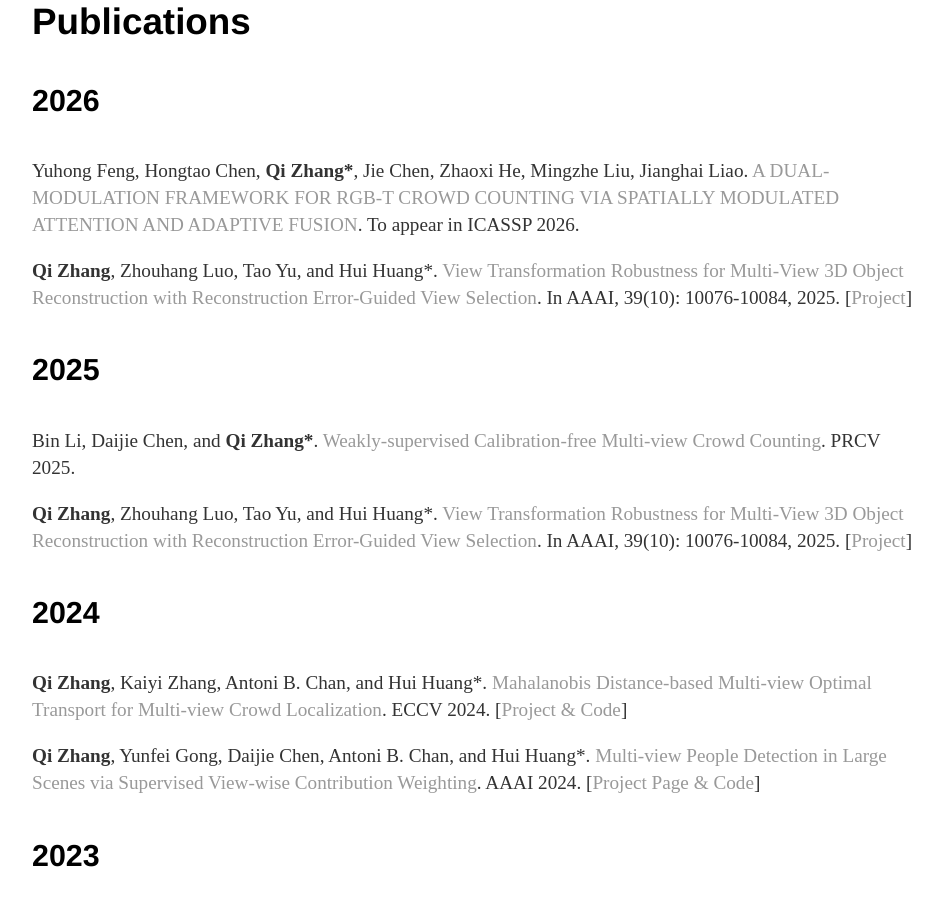
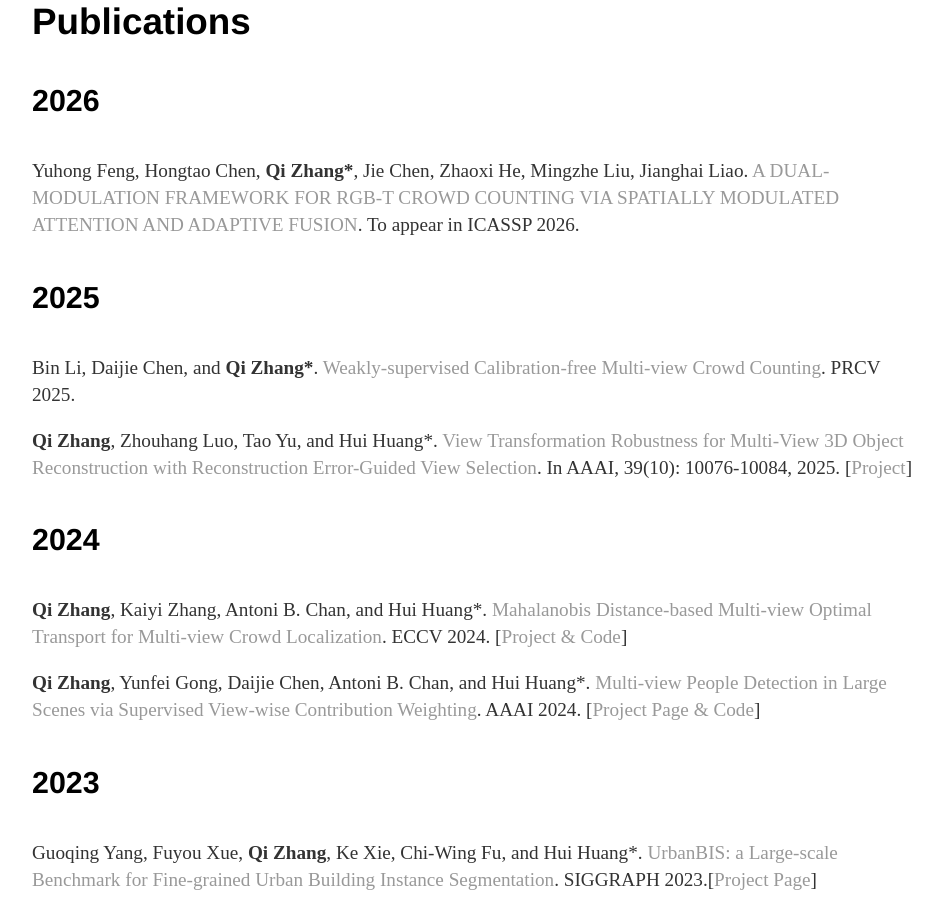
Before and after one commit to zqyq/zqyq.github.io, a Jekyll site: the page built from about/index.html, in a window 1280 px wide and 900 px high, scrolled down 760 px. Shown: the whole window, without its empty margins (160-1102 px from the left). Built offline with Jekyll 4.4.1, drawn with Linux system fonts in a browser that asks for light colours.

Commit message:
Update index.html

```diff
--- a/about/index.html
+++ b/about/index.html
@@ -37,8 +37,6 @@
 		<h4>2026</h4>
 		<p> Yuhong Feng, Hongtao Chen,  <strong>Qi Zhang*</strong>, Jie Chen, Zhaoxi He, Mingzhe Liu, Jianghai Liao. <a href=''>A DUAL-MODULATION FRAMEWORK FOR RGB-T CROWD COUNTING VIA SPATIALLY MODULATED ATTENTION AND ADAPTIVE FUSION</a>. To appear in ICASSP 2026.
 		</p>
-		<p> <strong>Qi Zhang</strong>, Zhouhang Luo, Tao Yu, and Hui Huang*. <a href='https://arxiv.org/abs/2412.11428'>View Transformation Robustness for Multi-View 3D Object Reconstruction with Reconstruction Error-Guided View Selection</a>.
-			In AAAI, 39(10): 10076-10084, 2025. [<a href="https://vcc.tech/research/2025/VTR">Project</a>]</p>
 
 		<h4>2025</h4>
 		<p> Bin Li, Daijie Chen, and <strong>Qi Zhang*</strong>. <a href=''>Weakly-supervised Calibration-free Multi-view Crowd Counting</a>. PRCV 2025. </p>
```
